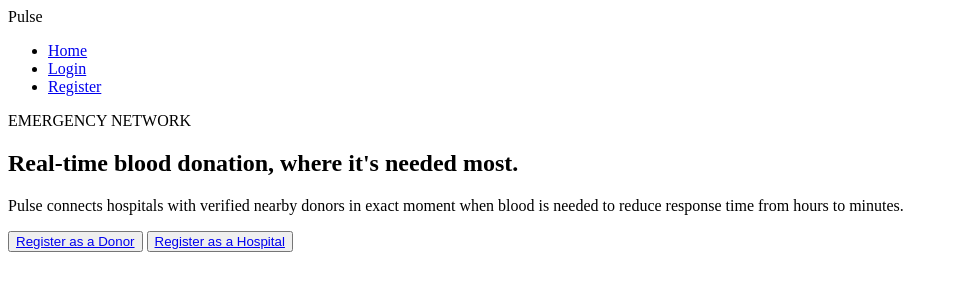
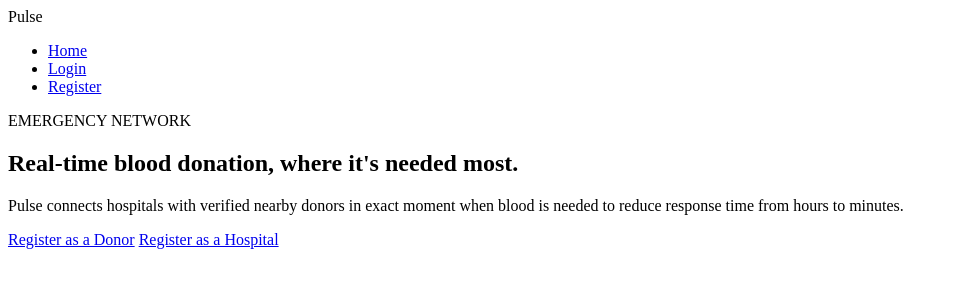
Before and after one commit to banuka20431/web-dev-lab03, a plain HTML site: page index.html in a window 1280 px wide. Shown: the whole page, without its empty margins (0-958 px from the left). Drawn offline with Linux system fonts and the light colour scheme.

Commit message:
fix: typo

```diff
--- a/index.html
+++ b/index.html
@@ -26,8 +26,8 @@
           when blood is needed to reduce response time from hours to minutes.
         </p>
         <div>
-          <button><a href="register.html">Register as a Donor</a></button>
-          <button><a href="register.html">Register as a Hospital</a></button>
+          <a href="register.html">Register as a Donor</a>
+          <a href="register.html">Register as a Hospital</a>
         </div>
       </section>
     </main>
```
